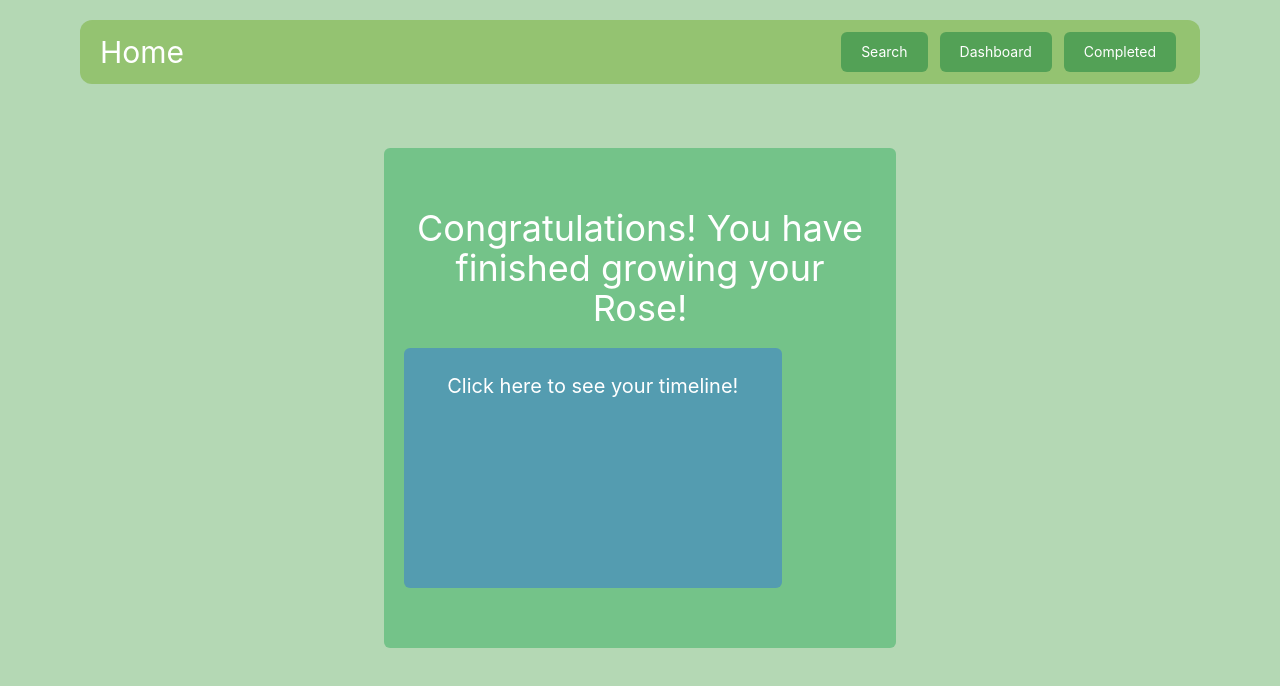
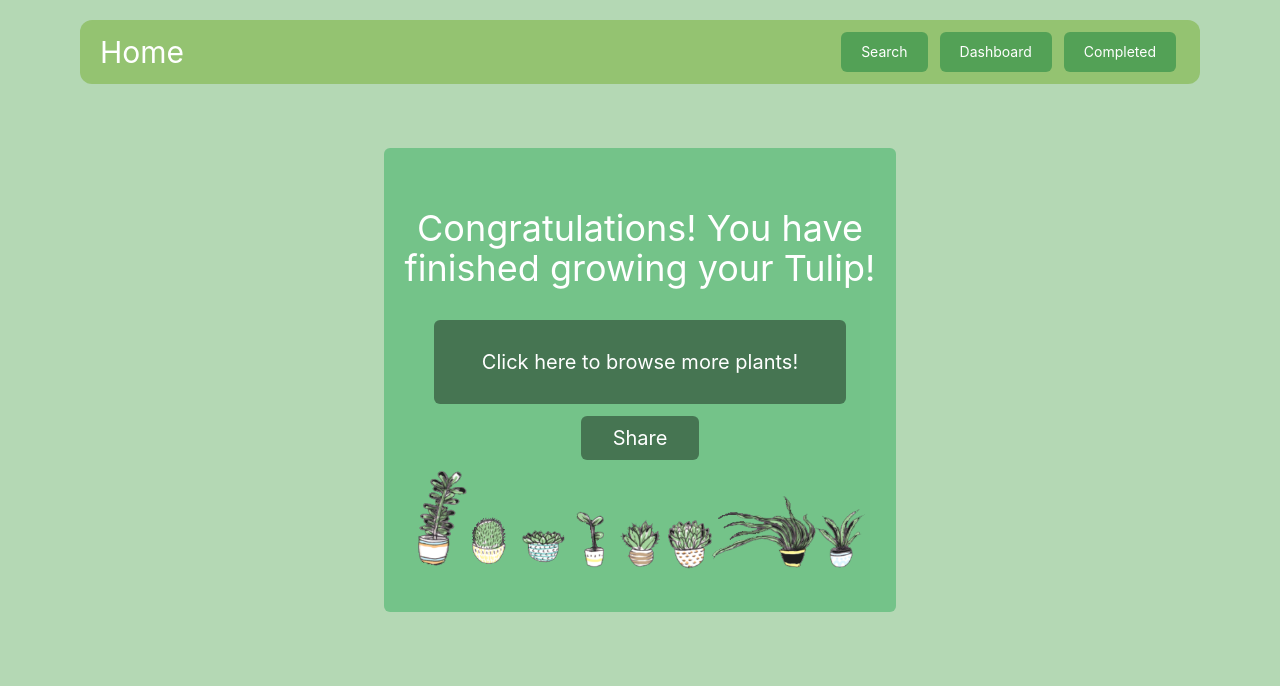
Before and after one commit to stephen-ics/Backyard-Hacks-3.0, a React (Create React App) app: page /completed in a window 1280 px wide. Shown: the top 686 px of the page. Built offline with nearby package versions, Linux system fonts and the light colour scheme.

Commit message:
finished completing page, routing, final touches

```diff
--- a/data/dashboard.json
+++ b/data/dashboard.json
@@ -19,7 +19,7 @@
       "temperature": "0°C - 12°C",
       "months": "1 month",
       "date": "2022-07-30",
-      "id": "tulips"
+      "id": "9U2XLnD"
     }
   ]
 }
--- a/src/App.js
+++ b/src/App.js
@@ -8,6 +8,7 @@ import Completed from './pages/Completed'
 import PlantProfile from './pages/PlantProfile'
 import SearchProfile from './pages/SearchProfile'
 import PlantDay from './pages/PlantDay'
+import CompletedPlants from './pages/CompletedPlants'
 
 function App() {
   return (
@@ -21,7 +22,8 @@ function App() {
           <Route path='/dashboard' exact element={<Dashboard />}></Route>
           <Route path='/dashboard/:id' exact element = {<PlantProfile/>}></Route>
           <Route path='/dashboard/:id/:id2' exact element = {<PlantDay />}></Route>
-          <Route path='/completed' exact element={<Completed/>}></Route>
+          <Route path='/completedPlants' exact element={<CompletedPlants/>}></Route>
+          <Route path='/completed' exactt element={<Completed />}></Route>
         </Routes>
       </BrowserRouter>
     </div>
--- a/src/components/Navbar.js
+++ b/src/components/Navbar.js
@@ -18,7 +18,7 @@ function Navbar(props) {
                 <Link to='/dashboard'>Dashboard</Link>
             </li>
             <li className='text-white bg-green-700/[.5] rounded-md text-sm px-5 py-2.5 dark:focus:ring-gray-700 dark:border-gray-700 nav-list mr-3 dark:md:hover:bg-green-700 transition duration-500 ease-in-out'>
-              <Link to='/completed'>Completed</Link>
+              <Link to='/completedPlants'>Completed</Link>
             </li>
           </div>
         </ul>
--- a/src/pages/Completed.js
+++ b/src/pages/Completed.js
@@ -1,6 +1,7 @@
 import React from 'react'
 import ConfettiExplosion from '@reonomy/react-confetti-explosion';
-
+import { Link } from 'react-router-dom'
+import { motion } from 'framer-motion'
 /*import orchid from "../images/"*/
 
 const Completed = () => {
@@ -12,14 +13,27 @@ const Completed = () => {
         <div className='mt-24 text-6xl w-2/5 p-5 rounded-md m-12 bg-green-800/[.4] text-white text-center'></div>
         <div className='mt-24 text-6xl w-2/5 p-5 rounded-md m-12 bg-green-800/[.4] text-white text-center'></div> */}
 
-      <div className='flex flex-col justify-center mx-auto mt-16 p-5 h-4/5 text-4xl w-2/5 bg-green-600/[.4] text-white text-center rounded-md'>
-        <h1 className='mt-10'>Congratulations! You have finished growing your Rose!</h1>
-        <div className='w-4/5 h-60 mt-5 mb-10 bg-blue-600/[.4] rounded-md bg-black'>
-          <button className=' overflow: visible text-xl mt-6'>
-            Click here to see your timeline!
+      <div className='flex flex-col items-center mx-auto mt-16 p-5 h-4/5 text-4xl w-2/5 bg-green-600/[.4] text-white text-center rounded-md'>
+        <h1 className='mt-10'>Congratulations! You have finished growing your Tulip!</h1>
+        <Link className='mt-8 bg-black/[.4] rounded-md overflow-visible text-xl' to={`/search`}>
+          <motion.button
+          whileHover={{scale:1.05}}
+          whileTap={{scale:0.95}}
+          className='w-full h-full px-12 py-7'>
+            Click here to browse more plants!
             {isExploding && <ConfettiExplosion/>}
-          </button>
-        </div>
+          </motion.button>
+        </Link>
+        <Link className='mt-3 bg-black/[.4] rounded-md overflow-visible text-xl' to={`/dashboard`}>
+          <motion.button
+          whileHover={{scale:1.05}}
+          whileTap={{scale:0.95}}
+          className='w-full h-full px-8 py-2'>
+            Share
+            {isExploding && <ConfettiExplosion/>}
+          </motion.button>
+        </Link>
+        <img className="" src="_Pots.png" alt="plant" />
       </div>
     </div>
   )
--- a/src/pages/Dashboard.js
+++ b/src/pages/Dashboard.js
@@ -36,7 +36,7 @@ const Dashboard = () => {
     >
     <div className='flex flex-col justify-center w-full'>
       <div >
-        <h1 className='text-4xl text-white bg-green-700/[.5] rounded-md ml-96 mr-96 mt-8 py-20 dark:focus:ring-gray-700 dark:border-gray-700'>DASHBOARD</h1>
+        <h1 className='text-4xl text-white bg-green-700/[.5] rounded-md ml-96 mr-96 mt-8 py-20 dark:focus:ring-gray-700 dark:border-gray-700'>Dashboard</h1>
       </div>
       <div className='flex flex-wrap justify-center'>
           {plantData && <DashboardSection plants={plantData} />}
--- a/src/pages/PlantProfile.js
+++ b/src/pages/PlantProfile.js
@@ -11,6 +11,19 @@ const PlantProfile = () => {
   const { id } = useParams();
   const [plantData, setPlantData] = useState(null);
 
+  const handleSubmit = (e) => {
+    const title = plantData.title
+    const image = plantData.image
+    const date = plantData.date
+    const id = plantData.id
+
+    const plant  = { title, image, date, id };
+    fetch('http://localhost:3002/CompletedSection', {
+      method: 'POST',
+      headers: { 'Content-Type': 'application/json' },
+      body: JSON.stringify(plant)
+    })
+  }
 
   useEffect(() => {
     fetch('http://localhost:3001/DashboardSection/' + id)
@@ -56,6 +69,7 @@ const PlantProfile = () => {
       <motion.button
       whileHover={{scale:1.05}}
       whileTap={{scale:0.95}}
+      onClick={handleSubmit}
       className='mb-20 p-10 text-white text-5xl bg-lime-600/[0.3] rounded-2xl mt-8 border-solid border-green-500 border-2'>Complete Planting!</motion.button>
     </Link>
   </div>
```
Also changed, not shown: data/completed.json (added, +22 -0 lines), public/Plants.png (deleted), public/_Pots.png (added).
